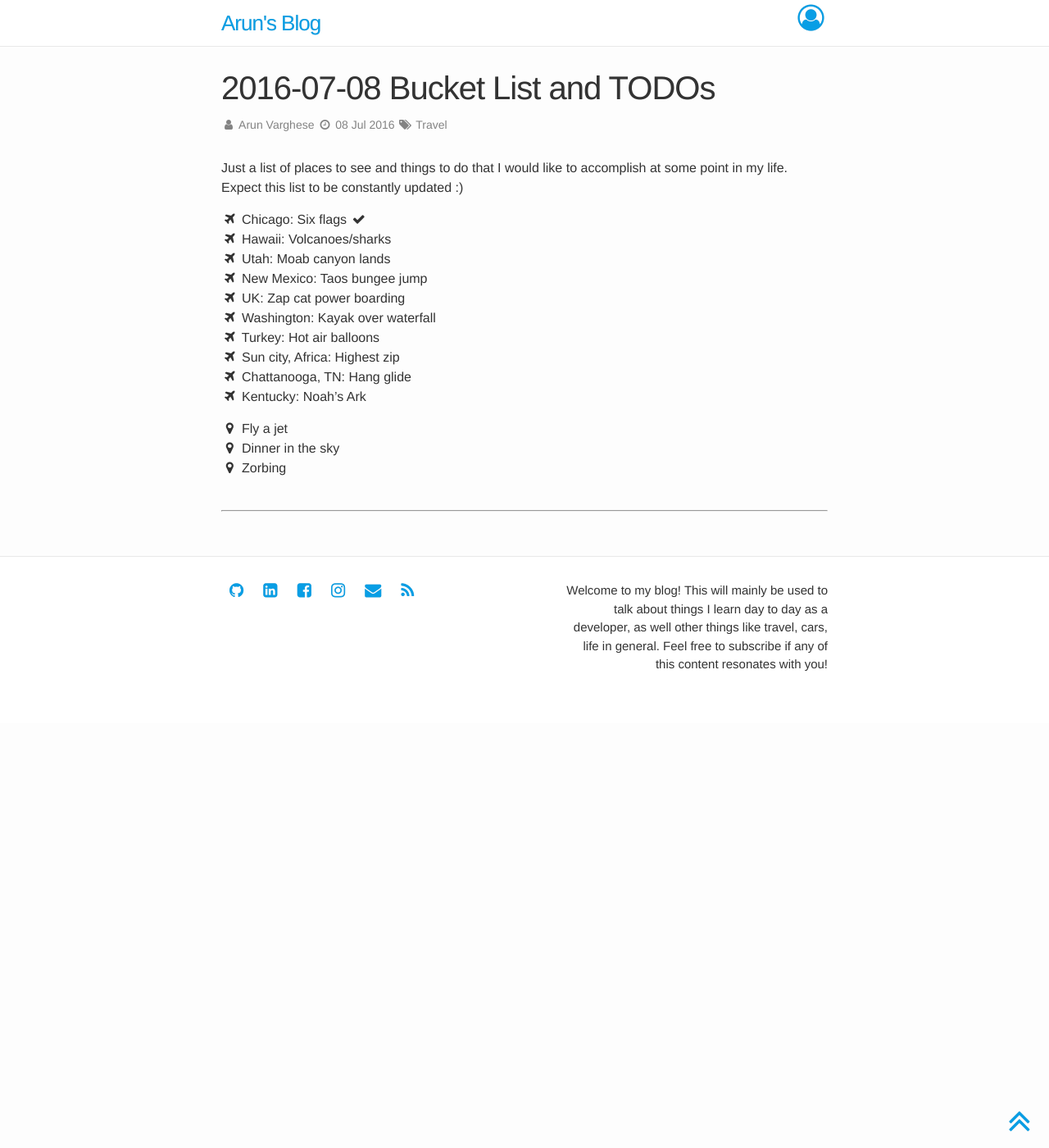
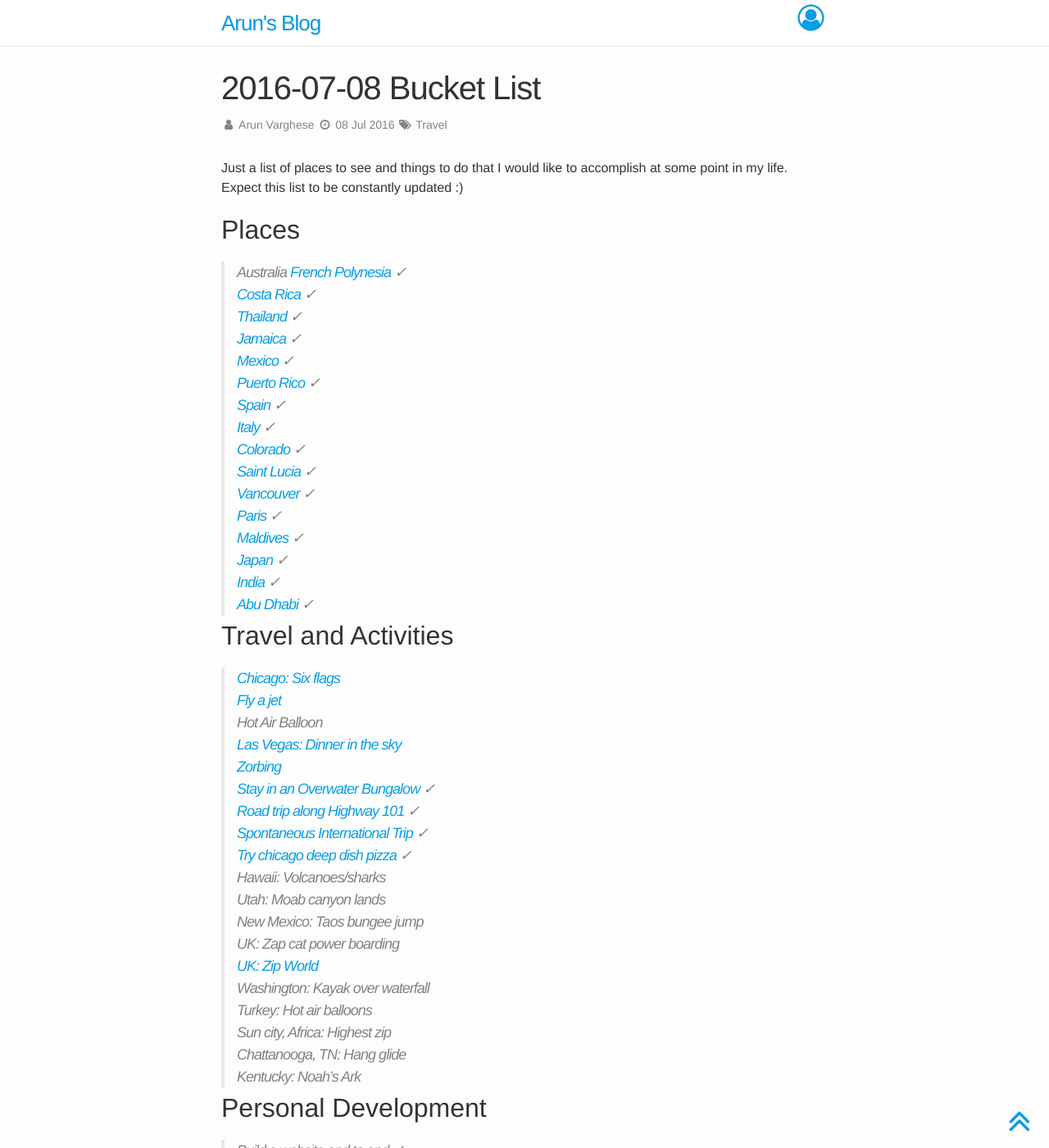
Before and after one commit to arvarghese/blog, a Jekyll site: the page built from _posts/2016-07-12-bucket-list.markdown, in a window 1280 px wide and 1400 px high. Shown: the whole window at 82% size. Built offline with Jekyll 4.4.1, drawn with Linux system fonts in a browser that asks for light colours; comment, search, counter and statistics services are not loaded; some of the changed text lies outside the part shown.

Commit message:
updated bucket list with existing items

```diff
--- a/_posts/2016-07-12-bucket-list.markdown
+++ b/_posts/2016-07-12-bucket-list.markdown
@@ -1,6 +1,6 @@
 ---
 layout: post
-title:  "2016-07-08 Bucket List and TODOs"
+title:  "2016-07-08 Bucket List"
 date:   2016-07-08 12:00:00 -0500
 author: "Arun Varghese"
 category: travel
@@ -10,17 +10,50 @@ clipping: Just a list of places to see and things to do that I would like to acc
 
 Just a list of places to see and things to do that I would like to accomplish at some point in my life. Expect this list to be constantly updated :)
 
-<i class="fa fa-fw fa-plane"></i> Chicago: Six flags <i class="fa fa-fw fa-check"></i>
-<i class="fa fa-fw fa-plane"></i> Hawaii: Volcanoes/sharks
-<i class="fa fa-fw fa-plane"></i> Utah: Moab canyon lands
-<i class="fa fa-fw fa-plane"></i> New Mexico: Taos bungee jump
-<i class="fa fa-fw fa-plane"></i> UK: Zap cat power boarding
-<i class="fa fa-fw fa-plane"></i> Washington:  Kayak over waterfall
-<i class="fa fa-fw fa-plane"></i> Turkey:  Hot air balloons
-<i class="fa fa-fw fa-plane"></i> Sun city, Africa:  Highest zip
-<i class="fa fa-fw fa-plane"></i> Chattanooga, TN: Hang glide
-<i class="fa fa-fw fa-plane"></i> Kentucky: Noah's Ark
+## Places
+> Australia
+> [French Polynesia](/travel/2016/12/24/french-polynesia.html) ✓
+> [Costa Rica](/travel/2016/10/07/costa-rica.html) ✓
+> [Thailand](/travel/2016/11/19/thailand.html) ✓
+> [Jamaica](/travel/2016/08/26/negril.html) ✓
+> [Mexico](http://imgur.com/a/Y1IKS) ✓
+> [Puerto Rico](/travel/2016/07/08/puerto-rico-trip.html) ✓
+> [Spain](/travel/2016/05/16/barcelona-spain-trip.html) ✓
+> [Italy](/travel/2016/05/15/italy-trip.html) ✓
+> [Colorado](http://imgur.com/a/GznDe) ✓
+> [Saint Lucia](http://imgur.com/a/OZl4l) ✓
+> [Vancouver](http://imgur.com/a/FrNOL) ✓
+> [Paris](http://imgur.com/a/8fFJT) ✓
+> [Maldives](http://imgur.com/a/AHnS7) ✓
+> [Japan](http://imgur.com/a/wF1UV) ✓
+> [India](http://imgur.com/a/Y6Ww7) ✓
+> [Abu Dhabi](http://imgur.com/a/Y6Ww7) ✓
 
-<i class="fa fa-fw fa-map-marker"></i> Fly a jet
-<i class="fa fa-fw fa-map-marker"></i> Dinner in the sky
-<i class="fa fa-fw fa-map-marker"></i> Zorbing
+## Travel and Activities
+> [Chicago: Six flags](https://www.sixflags.com/greatamerica)
+> [Fly a jet](http://www.flyfighterjet.com/)
+> Hot Air Balloon
+> [Las Vegas: Dinner in the sky](http://dinnerinthesky.com/)
+> [Zorbing](http://www.zorbing.co.uk/)
+> [Stay in an Overwater Bungalow](/travel/2016/12/24/french-polynesia.html) ✓
+> [Road trip along Highway 101](http://imgur.com/a/03ibF) ✓
+> [Spontaneous International Trip](/travel/2016/08/20/puerto-vallarta.html) ✓
+> [Try chicago deep dish pizza](http://imgur.com/ryDmQWb) ✓
+> Hawaii: Volcanoes/sharks
+> Utah: Moab canyon lands
+> New Mexico: Taos bungee jump
+> UK: Zap cat power boarding
+> [UK: Zip World](https://www.zipworld.co.uk/)
+> Washington:  Kayak over waterfall
+> Turkey:  Hot air balloons
+> Sun city, Africa:  Highest zip
+> Chattanooga, TN: Hang glide
+> Kentucky: Noah's Ark
+
+## Personal Development
+> Build a website end to end ✓
+> Do a Pistol ✓
+> Do a planche pushup
+> Hold a handstand
+> 100 Pushups, 100 Situps, 100 Pullups
+> Learn French
```
Also changed, not shown: about.md (line endings or trailing spaces), 4 other files.
